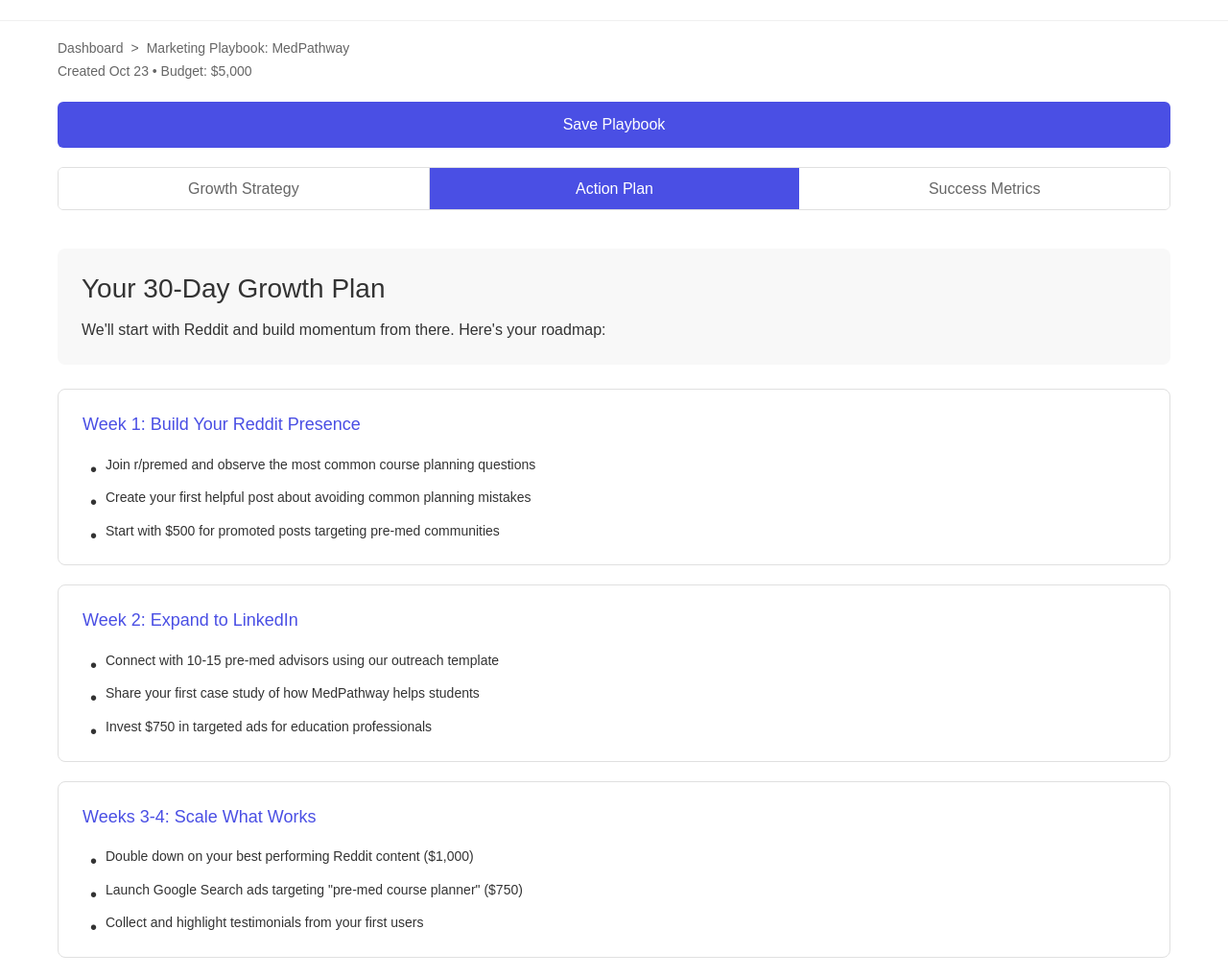
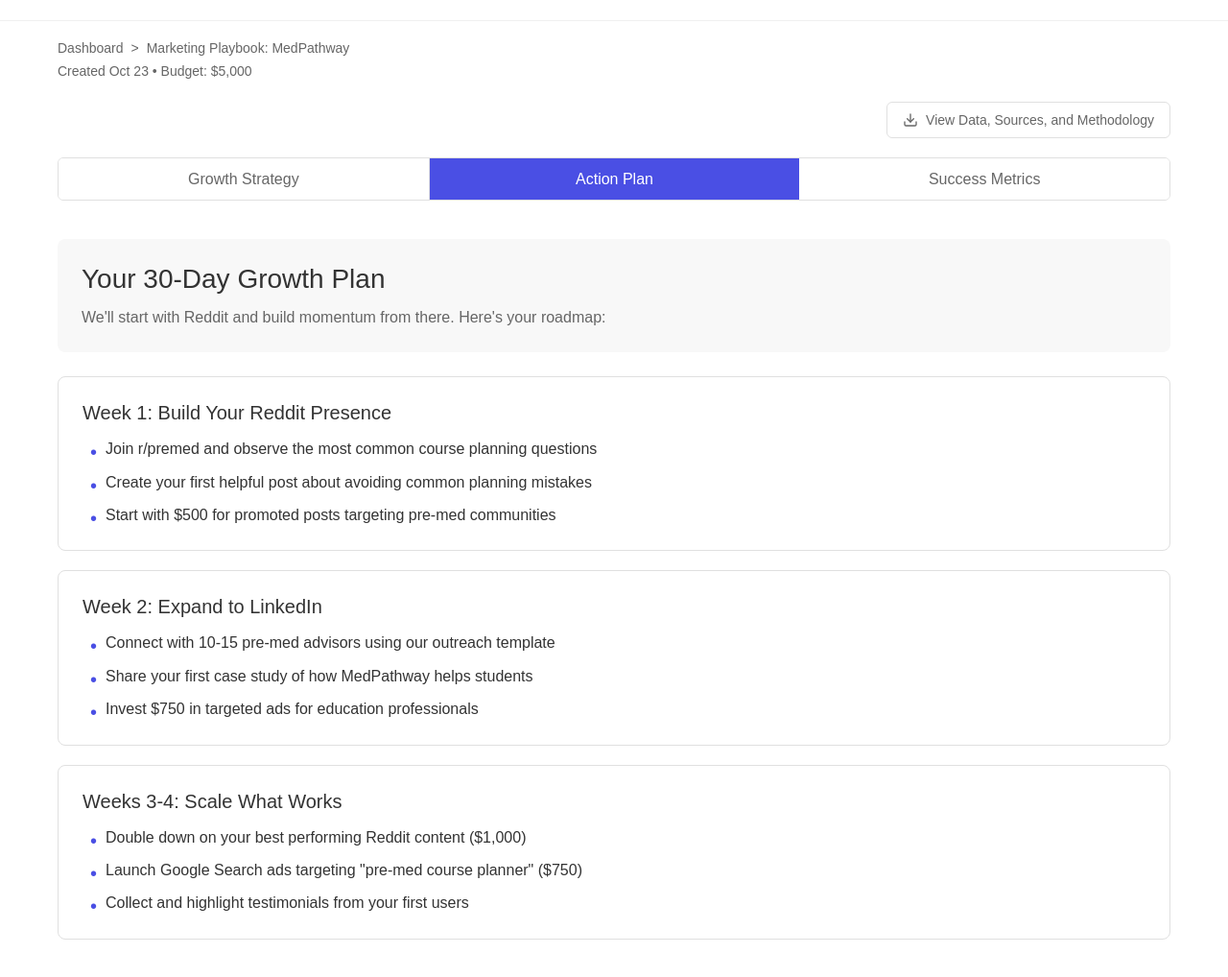
Before and after one commit to dgmulei/vgtm-frontend, a plain HTML site: page vgtm-action-plan.html in a window 1280 px wide. Shown: the part 63-1081 px from the top of the page at 96% size. After the commit the page ends 1042 px from the top, so only its background shows below. Drawn offline with Linux system fonts and the light colour scheme.

Commit message:
Update vgtm-action-plan.html

```diff
--- a/vgtm-action-plan.html
+++ b/vgtm-action-plan.html
@@ -59,18 +59,36 @@
             margin: 8px 0 24px 0;
         }
 
-        .save-button {
-            background-color: #4A4FE4;
-            color: white;
-            border: none;
+        .methodology-button {
+            display: inline-flex;
+            align-items: center;
+            gap: 8px;
+            font-size: 14px;
+            color: #666666;
+            background: white;
+            border: 1px solid #e0e0e0;
             border-radius: 6px;
-            padding: 15px 30px;
-            font-size: 16px;
+            padding: 10px 16px;
             cursor: pointer;
+            transition: all 0.2s ease;
+            text-decoration: none;
+            margin-bottom: 20px;
+        }
+
+        .methodology-button:hover {
+            color: #333333;
+            border-color: #999999;
+        }
+
+        .methodology-button svg {
+            width: 16px;
+            height: 16px;
+        }
+
+        .methodology-container {
+            display: flex;
+            justify-content: flex-end;
             width: 100%;
-            margin-bottom: 20px;
-            -webkit-appearance: none;
-            appearance: none;
         }
 
         .tab-bar {
@@ -130,54 +148,60 @@
         .overview-title {
             font-size: 28px;
             color: #333333;
-            margin-bottom: 15px;
+            margin-bottom: 12px;
             line-height: 1.2;
         }
 
         .overview-text {
-            color: #333333;
+            color: #666666;
             font-size: 16px;
             line-height: 1.4;
+            margin-bottom: 0;
         }
 
         .week-box {
-            background-color: #ffffff;
+            background: white;
             border: 1px solid #e0e0e0;
             border-radius: 8px;
             padding: 25px;
             margin-bottom: 20px;
         }
 
-        .week-title {
-            color: #4A4FE4;
-            font-size: 18px;
-            margin-bottom: 20px;
-            line-height: 1.3;
+        .week-box:last-child {
+            margin-bottom: 0;
         }
 
-        .task-list {
-            list-style: none;
-            padding: 0;
-            margin: 0;
+        .week-title {
+            font-size: 20px;
+            color: #333333;
+            margin-bottom: 15px;
+            line-height: 1.2;
         }
 
-        .task-item {
+        .week-box ul {
+            list-style: none;
+            margin: 0;
+            padding: 0;
+        }
+
+        .week-box li {
             color: #333333;
-            font-size: 14px;
-            margin-bottom: 15px;
+            font-size: 16px;
+            margin-bottom: 12px;
             padding-left: 24px;
             position: relative;
             line-height: 1.4;
         }
 
-        .task-item::before {
+        .week-box li:before {
             content: "•";
             position: absolute;
             left: 8px;
             font-size: 20px;
+            color: #4A4FE4;
         }
 
-        .task-item:last-child {
+        .week-box li:last-child {
             margin-bottom: 0;
         }
 
@@ -189,10 +213,6 @@
             .tab {
                 padding: 12px 8px;
                 font-size: 14px;
-            }
-
-            .week-box {
-                padding: 20px;
             }
         }
 
@@ -216,11 +236,11 @@
             }
 
             .week-title {
-                font-size: 16px;
+                font-size: 18px;
             }
 
-            .task-item {
-                font-size: 14px;
+            .week-box li {
+                font-size: 15px;
             }
         }
     </style>
@@ -241,7 +261,12 @@
             Created Oct 23 • Budget: $5,000
         </div>
 
-        <button class="save-button">Save Playbook</button>
+        <div class="methodology-container">
+            <button class="methodology-button">
+                <svg xmlns="http://www.w3.org/2000/svg" width="16" height="16" viewBox="0 0 24 24" fill="none" stroke="currentColor" stroke-width="2" stroke-linecap="round" stroke-linejoin="round"><path d="M21 15v4a2 2 0 0 1-2 2H5a2 2 0 0 1-2-2v-4"/><polyline points="7 10 12 15 17 10"/><line x1="12" y1="15" x2="12" y2="3"/></svg>
+                <span>View Data, Sources, and Methodology</span>
+            </button>
+        </div>
 
         <div class="tab-bar">
             <a href="#" class="tab">Growth Strategy</a>
@@ -258,28 +283,28 @@
 
         <div class="week-box">
             <div class="week-title">Week 1: Build Your Reddit Presence</div>
-            <ul class="task-list">
-                <li class="task-item">Join r/premed and observe the most common course planning questions</li>
-                <li class="task-item">Create your first helpful post about avoiding common planning mistakes</li>
-                <li class="task-item">Start with $500 for promoted posts targeting pre-med communities</li>
+            <ul>
+                <li>Join r/premed and observe the most common course planning questions</li>
+                <li>Create your first helpful post about avoiding common planning mistakes</li>
+                <li>Start with $500 for promoted posts targeting pre-med communities</li>
             </ul>
         </div>
 
         <div class="week-box">
             <div class="week-title">Week 2: Expand to LinkedIn</div>
-            <ul class="task-list">
-                <li class="task-item">Connect with 10-15 pre-med advisors using our outreach template</li>
-                <li class="task-item">Share your first case study of how MedPathway helps students</li>
-                <li class="task-item">Invest $750 in targeted ads for education professionals</li>
+            <ul>
+                <li>Connect with 10-15 pre-med advisors using our outreach template</li>
+                <li>Share your first case study of how MedPathway helps students</li>
+                <li>Invest $750 in targeted ads for education professionals</li>
             </ul>
         </div>
 
         <div class="week-box">
             <div class="week-title">Weeks 3-4: Scale What Works</div>
-            <ul class="task-list">
-                <li class="task-item">Double down on your best performing Reddit content ($1,000)</li>
-                <li class="task-item">Launch Google Search ads targeting "pre-med course planner" ($750)</li>
-                <li class="task-item">Collect and highlight testimonials from your first users</li>
+            <ul>
+                <li>Double down on your best performing Reddit content ($1,000)</li>
+                <li>Launch Google Search ads targeting "pre-med course planner" ($750)</li>
+                <li>Collect and highlight testimonials from your first users</li>
             </ul>
         </div>
     </div>
```
